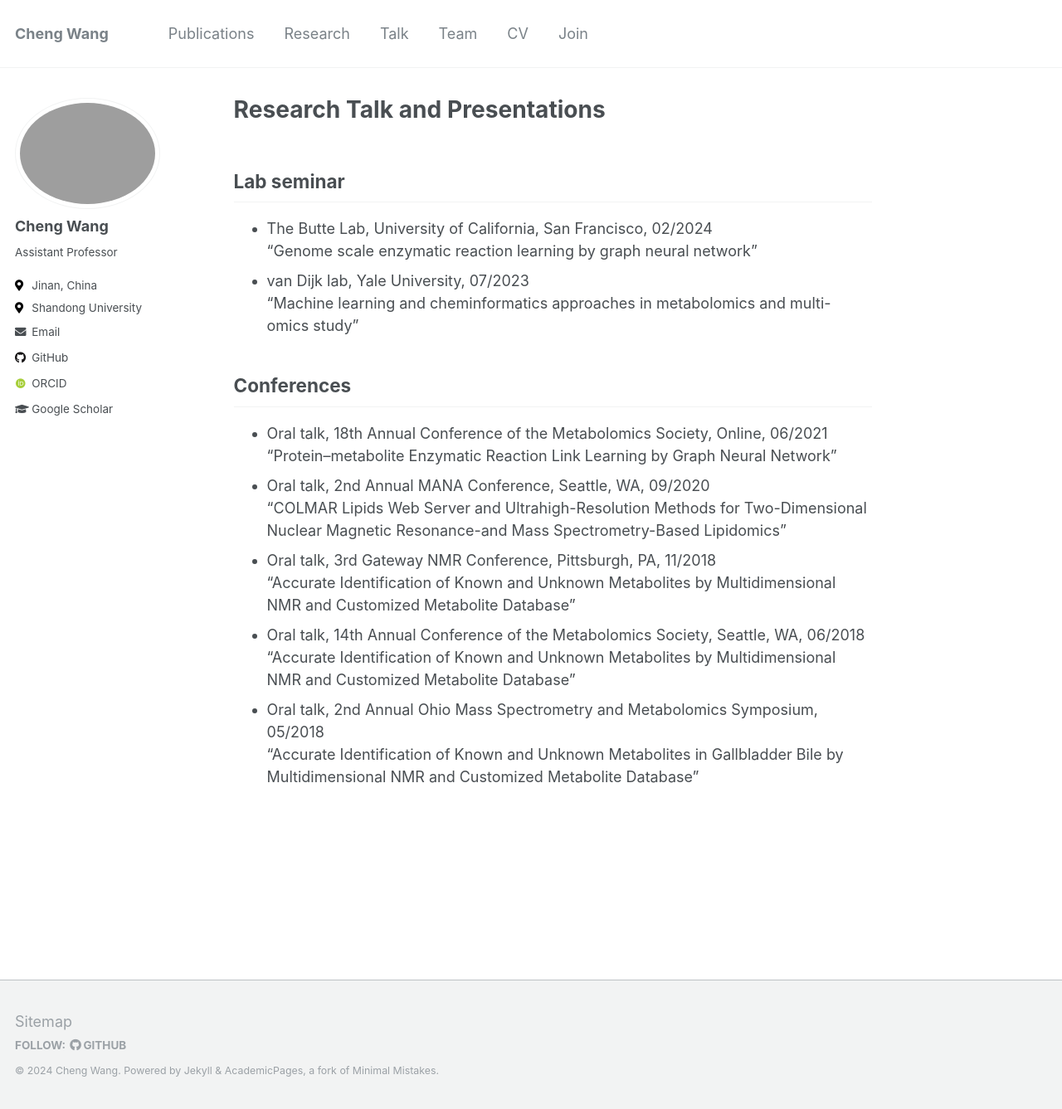
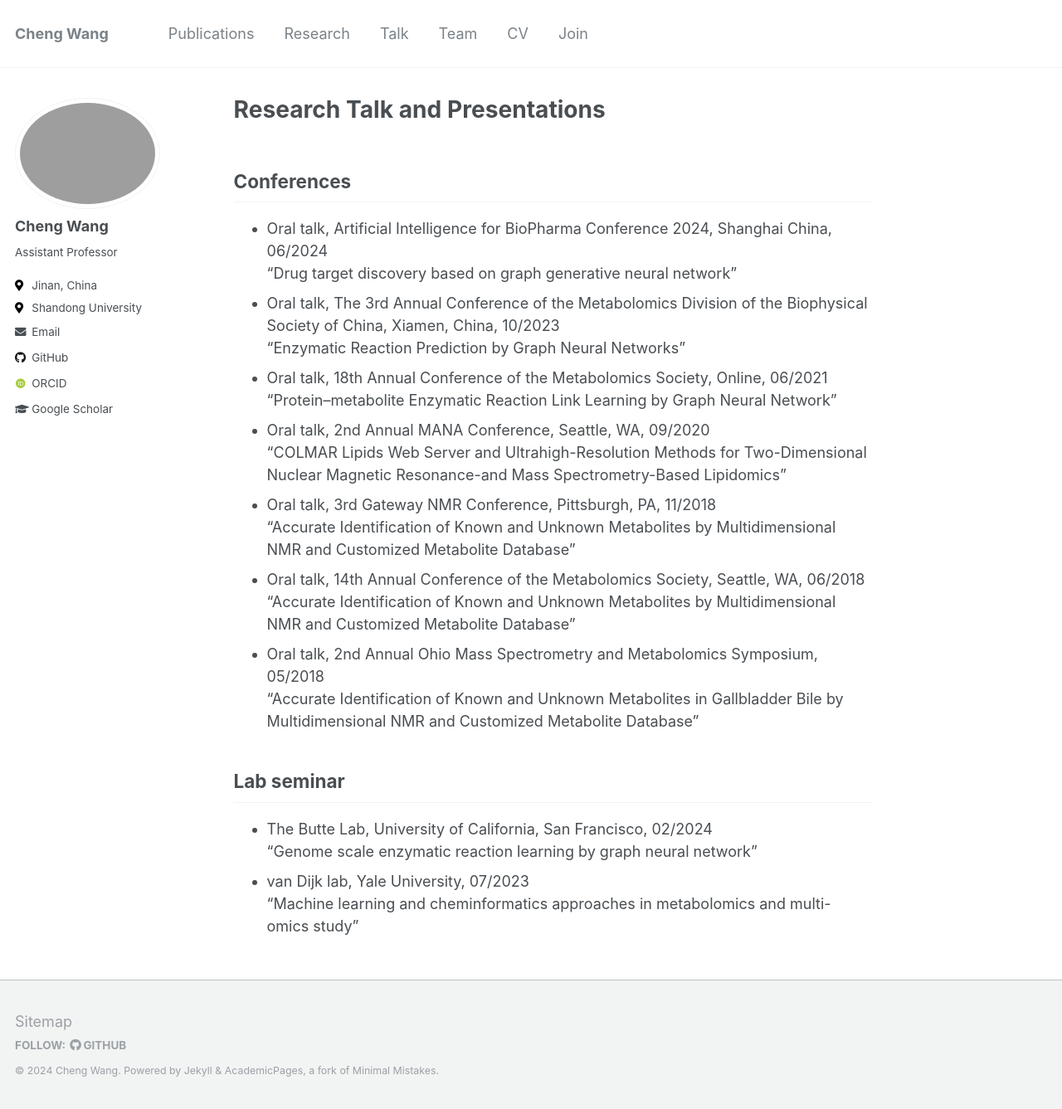
Before and after one commit to chengwangbio/chengwangbio.github.io, a Jekyll site: the page built from _pages/talk.md, in a window 1280 px wide and 1337 px high. Shown: the whole window at 83% size. Built offline with Jekyll 4.4.1, drawn with Linux system fonts in a browser that asks for light colours; some web fonts are replaced.

Commit message:
Update talk.md

```diff
--- a/_pages/talk.md
+++ b/_pages/talk.md
@@ -6,15 +6,12 @@ title: "Research Talk and Presentations"
 {% include base_path %}
 <!-- {% include toc %} -->
 
-## Lab seminar
-
-* The Butte Lab, University of California, San Francisco, 02/2024 <br>
-"Genome scale enzymatic reaction learning by graph neural network"
-* van Dijk lab, Yale University, 07/2023 <br>
-"Machine learning and cheminformatics approaches in metabolomics and multi-omics study"
-
 ## Conferences
 
+* Oral talk, Artificial Intelligence for BioPharma Conference 2024, Shanghai China, 06/2024 <br>
+"Drug target discovery based on graph generative neural network" <br>
+* Oral talk, The 3rd Annual Conference of the Metabolomics Division of the Biophysical Society of China, Xiamen, China, 10/2023 <br>
+"Enzymatic Reaction Prediction by Graph Neural Networks" <br>
 * Oral talk, 18th Annual Conference of the Metabolomics Society, Online, 06/2021 <br>
 "Protein–metabolite Enzymatic Reaction Link Learning by Graph Neural Network" <br>
 * Oral talk, 2nd Annual MANA Conference, Seattle, WA, 09/2020 <br>
@@ -25,3 +22,10 @@ title: "Research Talk and Presentations"
 "Accurate Identification of Known and Unknown Metabolites by Multidimensional NMR and Customized Metabolite Database" <br>
 * Oral talk, 2nd Annual Ohio Mass Spectrometry and Metabolomics Symposium, 05/2018 <br>
 "Accurate Identification of Known and Unknown Metabolites in Gallbladder Bile by Multidimensional NMR and Customized Metabolite Database"
+
+## Lab seminar
+
+* The Butte Lab, University of California, San Francisco, 02/2024 <br>
+"Genome scale enzymatic reaction learning by graph neural network"
+* van Dijk lab, Yale University, 07/2023 <br>
+"Machine learning and cheminformatics approaches in metabolomics and multi-omics study"
```
